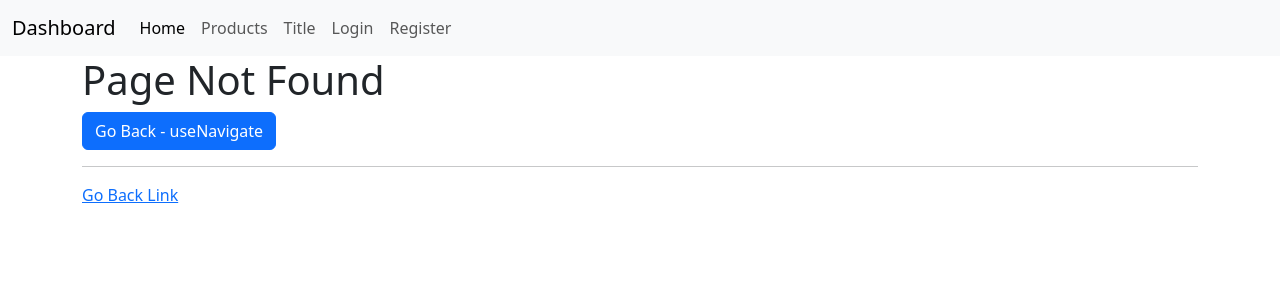
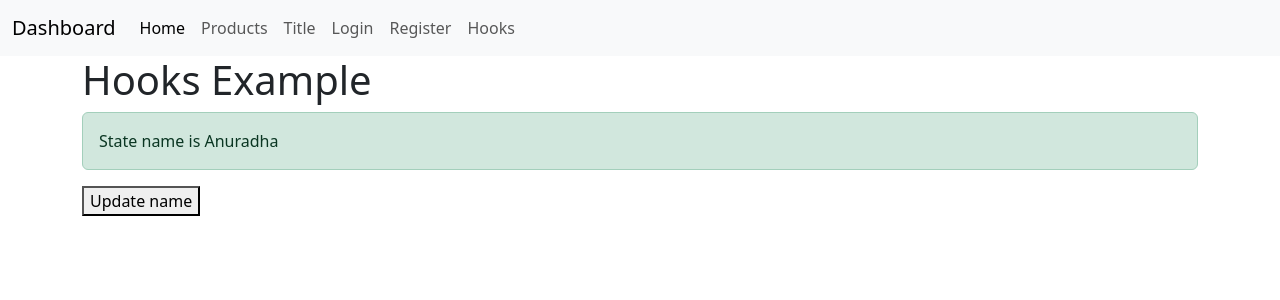
Before and after one commit to programmingwithharsh/react_jun26, a React (Vite) app: page /hooks in a window 1280 px wide. Before the commit this address had no page. Shown: the top 300 px of the page. Built offline with nearby package versions, Linux system fonts and the light colour scheme.

Commit message:
added useState Hook

```diff
--- a/src/AddProduct.jsx
+++ b/src/AddProduct.jsx
@@ -75,6 +75,7 @@ class AddProduct extends React.Component {
                 Price <input className="form-control" type="number" name="price" />
                 Rating <input className="form-control" type="number" name="rating" />
                 <input className="btn btn-primary mt-2" type="submit" value="Add Product - Submit Form Value" />
+                <input className="btn btn-primary m-2" type="reset" value="Reset" />
             </form>
             <Link className="btn btn-primary mt-2" to="/products">Add Product - Normal Link</Link>
         </div>
--- a/src/App.jsx
+++ b/src/App.jsx
@@ -10,6 +10,7 @@ import ProductDetail from './ProductDetail';
 import Register from './Register';
 import PageNotFound from './PageNotFound';
 import EditProduct from './EditProduct';
+import HooksExample from './Hooks/HooksExample';
 
 class App extends React.Component {
 
@@ -99,6 +100,7 @@ class App extends React.Component {
                     <Route path="/login" element={<Login />} />
                     <Route path="/product/:id" element={<ProductDetail />} />
                     <Route path="/editproduct/:id" element={<EditProduct />} />
+                    <Route path="/hooks" element={<HooksExample />} />
                     <Route path="*" element={<PageNotFound />} />
                 </Route>
                 <Route path="/register" element={<Register />} />
--- /dev/null
+++ b/src/Hooks/HooksExample.jsx
@@ -0,0 +1,10 @@
+import UseStateExample from './UseStateExample';
+
+function HooksExample() {
+    return (<>
+        <h1>Hooks Example</h1>
+        <UseStateExample />
+    </>);
+}
+
+export default HooksExample;
--- /dev/null
+++ b/src/Hooks/UseStateExample.jsx
@@ -0,0 +1,27 @@
+import { useState, useEffect } from 'react';
+
+function UseStateExample() {
+    const [name, setName] = useState("Anuradha"); // defualt name is Anuradha
+    /*
+        name -> current state value
+        setName -> Function used to update the state
+        "Anuradha" is the initial value
+
+        A normal variable does not trigger a rerender when its value changes, while useState updates the UI by rerendering when state changes.
+
+    */
+
+    useEffect(() => {
+        console.log("useEffect");
+        // setName("Neha"); // to update state
+    }, [])
+
+    return (<>
+        <div className="alert alert-success">
+            State name is {name}
+        </div>
+        <button onClick={() => setName("Neha")}>Update name</button>
+    </>);
+}
+
+export default UseStateExample;
--- a/src/Nav.jsx
+++ b/src/Nav.jsx
@@ -24,6 +24,9 @@ function Nav() {
                          <li className="nav-item">
                             <Link className="nav-link" to="/register">Register</Link>
                         </li>
+                        <li className="nav-item">
+                            <Link className="nav-link" to="/hooks">Hooks</Link>
+                        </li>
                     </ul>
                 </div>
             </div>
```
